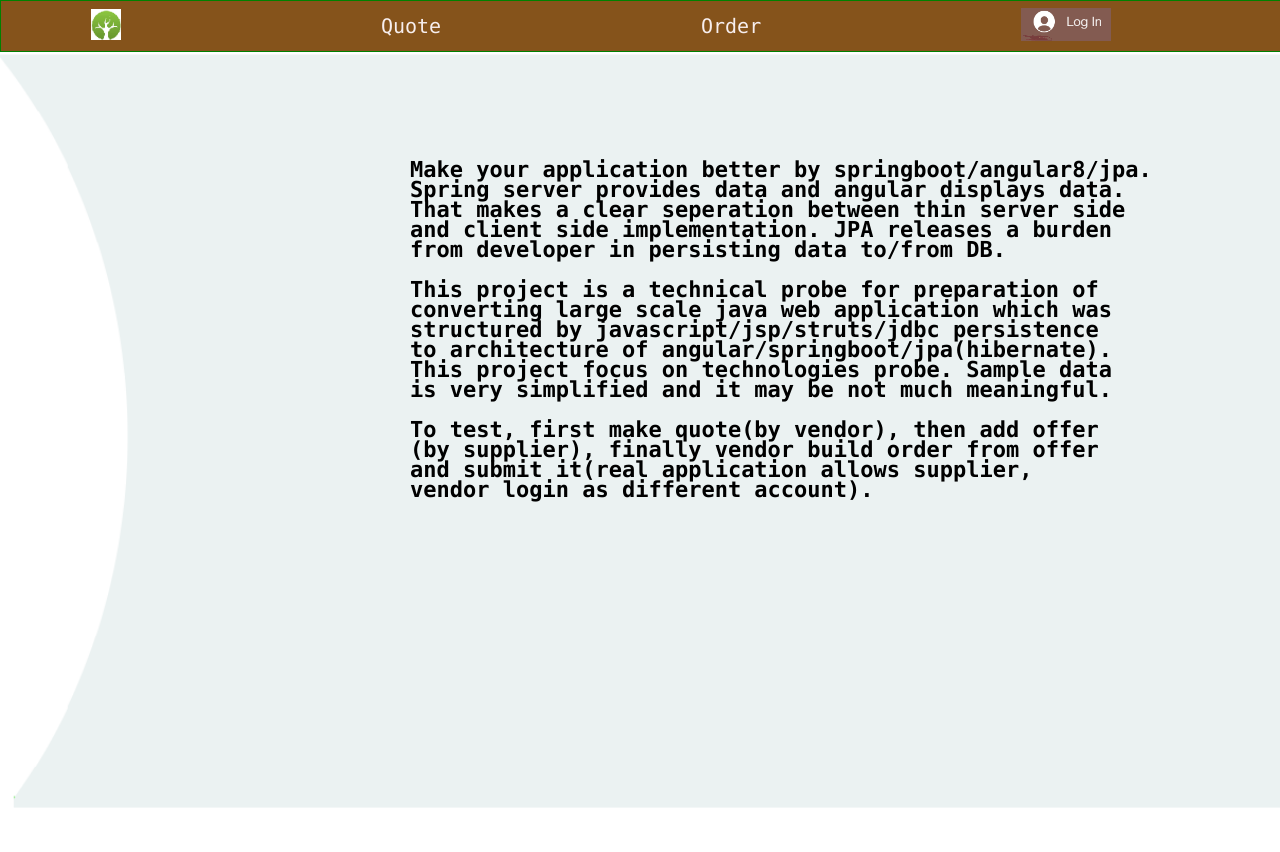
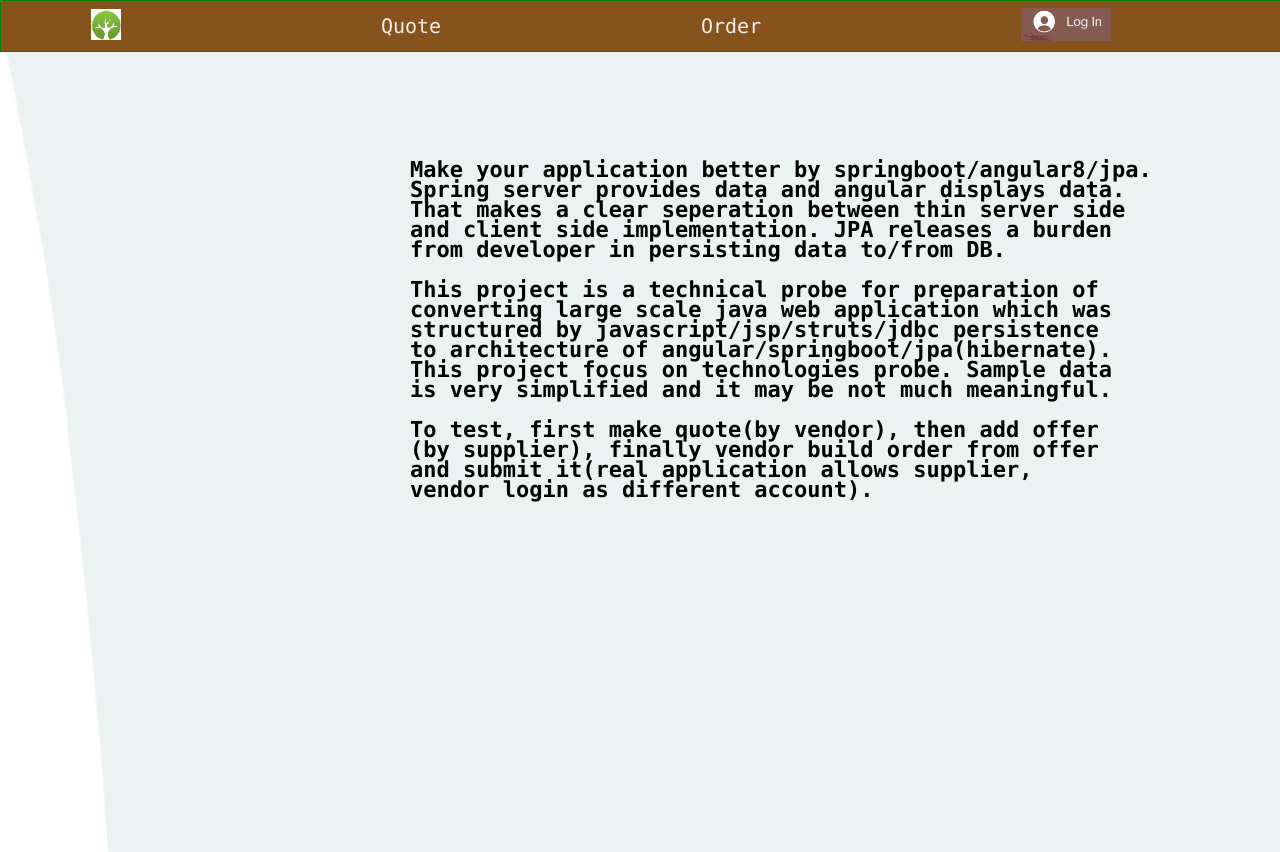
Before and after one commit to lunyi476/angular_springboot_jpa, an Angular app in the folder angular8forspringbootjpa/: page /home in a window 1280 px wide. Shown: the top 852 px of the page. Built offline with nearby package versions, Linux system fonts and the light colour scheme.

Commit message:
update html template

```diff
--- a/angular8forspringbootjpa/src/app/app.component.css
+++ b/angular8forspringbootjpa/src/app/app.component.css
@@ -45,11 +45,3 @@
   #bar a:hover {
     color: red;
   };
-
-  #cont {
-    width:100%;
-    height:100%;
-    background-image: url('/assets/images/Home_Body.png');
-    background-size: 100% 100%;
-    background-repeat:no-repeat;
-  }
--- a/angular8forspringbootjpa/src/app/app.component.html
+++ b/angular8forspringbootjpa/src/app/app.component.html
@@ -1,3 +1,4 @@
+
 
  <form [formGroup]="selectControl">
 <div id="main">
@@ -43,7 +44,6 @@
 
  </div>
 </form>
-
-<div  id="cont" style="width:100%;height:100%;background-size: 100% 100%;background-image:url(assets/images/Home_Body.png); background-repeat:no-repeat;">
+<div style="width:100%;height:100%;">
      <router-outlet #objRouterOutlet="outlet" (activate)='onActivate()'></router-outlet>
 </div>
--- a/angular8forspringbootjpa/src/app/order/order.component.ts
+++ b/angular8forspringbootjpa/src/app/order/order.component.ts
@@ -128,6 +128,7 @@ export class OrderComponent implements OnInit, OnDestroy {
 
   saveOrder (orderlist : Orders[], selectCtl: AbstractControl) : void {
     if (this.orderFormGroup.invalid || !this.orderFormGroup.dirty) {
+      this.msgService.openDialog("Please fill required filed.");
       return;
     }
 
--- a/angular8forspringbootjpa/src/app/quote/quote.component.ts
+++ b/angular8forspringbootjpa/src/app/quote/quote.component.ts
@@ -168,6 +168,7 @@ export class QuoteComponent implements OnInit, OnDestroy {
 
   saveQuote (quotelist : Quotes[], selectCtl: AbstractControl) : void {
     if (this.quoteFormGroup.invalid || !this.quoteFormGroup.dirty ) {
+      this.msgService.openDialog("Please fill required filed.");
       return;
     }
 
--- a/angular8forspringbootjpa/src/index.html
+++ b/angular8forspringbootjpa/src/index.html
@@ -3,9 +3,12 @@
 <head>
   <style>
 html, body {
-  height: 100%;
+  height: 3000px;
+  width:100%;
+  background-size: 100% 3000px;
+  background-image:url(assets/images/Home_Body.png);
+  background-repeat:no-repeat;
 }
-
 
   </style>
   <meta charset="utf-8">
@@ -16,7 +19,8 @@ html, body {
   <link href="https://fonts.googleapis.com/css?family=Roboto:300,400,500&display=swap" rel="stylesheet">
   <link href="https://fonts.googleapis.com/icon?family=Material+Icons" rel="stylesheet">
 </head>
-<body class="mat-typography">
+<body  class="mat-typography">
+
   <app-root></app-root>
 
 </body>
```
